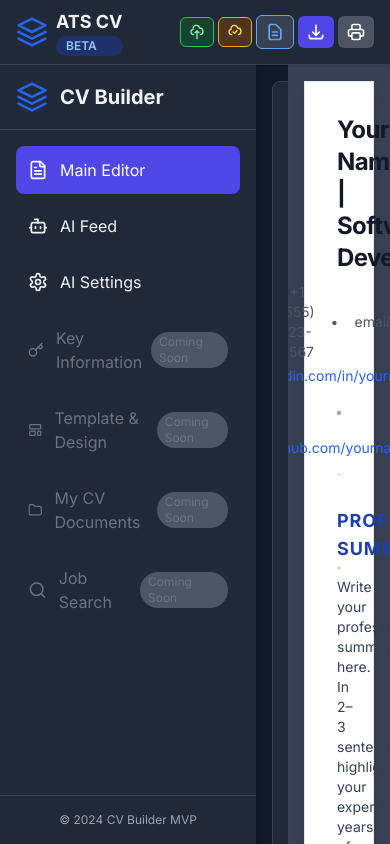
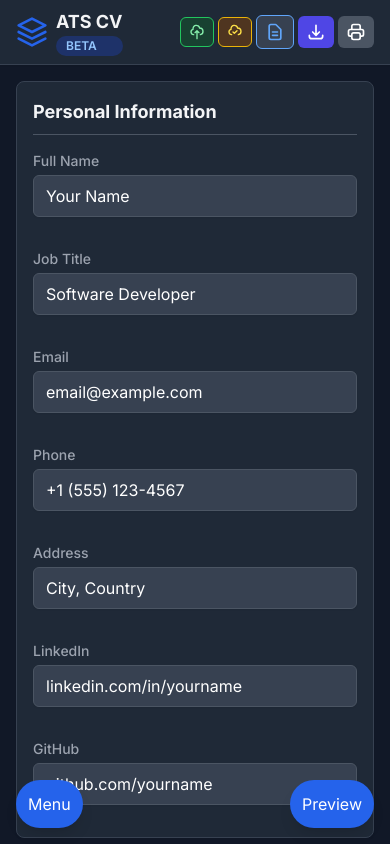
Before and after one commit to rvoidex7/ats-cv-Create, a React (Vite) app: page / in a window 390 px wide. Built offline with nearby package versions, Linux system fonts and the light colour scheme; what @react-pdf/renderer would draw is missing.

Commit message:
Mobile Responsive design patch-id 0.2.9

```diff
--- a/App.tsx
+++ b/App.tsx
@@ -16,6 +16,9 @@ const App: React.FC = () => {
   const { cvData, exportCvData, importCvData } = cvDataHook;
   const [isAtsModalOpen, setIsAtsModalOpen] = useState(false);
   const [activePage, setActivePage] = useState('editor');
+  const [isSidebarOpen, setIsSidebarOpen] = useState(false);
+  const [isPreviewOpen, setIsPreviewOpen] = useState(false);
+
 
   const handlePrint = () => {
     window.print();
@@ -115,18 +118,47 @@ const App: React.FC = () => {
         </header>
 
         <div className="flex-1 flex flex-row overflow-y-hidden">
+          {/* Mobile navigation buttons */}
+          <div className="md:hidden fixed bottom-4 left-4 z-40">
+            <button
+              onClick={() => setIsSidebarOpen(!isSidebarOpen)}
+              className="bg-blue-600 text-white p-3 rounded-full shadow-lg"
+            >
+              Menu
+            </button>
+          </div>
+          <div className="lg:hidden fixed bottom-4 right-4 z-40">
+            <button
+              onClick={() => setIsPreviewOpen(!isPreviewOpen)}
+              className="bg-blue-600 text-white p-3 rounded-full shadow-lg"
+            >
+              Preview
+            </button>
+          </div>
+
           {/* Sol Dikey Navigasyon Menüsü */}
-          <div className="flex-shrink-0 w-64 bg-white dark:bg-gray-800 shadow-md no-print z-20 overflow-y-auto">
+          <div className={`
+            ${isSidebarOpen ? 'block' : 'hidden'}
+            md:flex flex-shrink-0 w-64 bg-white dark:bg-gray-800 shadow-md no-print z-20 overflow-y-auto
+            fixed md:relative inset-y-0 left-0 transform ${isSidebarOpen ? 'translate-x-0' : '-translate-x-full'}
+            transition-transform duration-300 ease-in-out
+          `}>
             <AppSidebar activePage={activePage} setActivePage={setActivePage} />
           </div>
 
+
           {/* Orta Ana İçerik Alanı */}
-          <main className="flex-1 overflow-y-auto p-4 sm:p-6 lg:p-8">
+          <main className="flex-1 overflow-y-auto p-4 sm:p-6 lg:p-8 pb-20 md:pb-8">
             {renderPage()}
           </main>
 
           {/* Sağ CV Önizleme Sütunu */}
-          <div className="w-full lg:w-2/5 bg-gray-200 dark:bg-gray-700 p-4 overflow-y-auto no-print z-10">
+          <div className={`
+            ${isPreviewOpen ? 'block' : 'hidden'}
+            lg:block w-full lg:w-2/5 bg-gray-200 dark:bg-gray-700 p-4 overflow-y-auto no-print z-10
+            fixed lg:relative inset-y-0 right-0 transform ${isPreviewOpen ? 'translate-x-0' : 'translate-x-full'}
+            transition-transform duration-300 ease-in-out
+          `}>
             <CvPreview cvData={cvData} />
           </div>
         </div>
--- a/components/CvForm.tsx
+++ b/components/CvForm.tsx
@@ -13,8 +13,8 @@ interface CvFormProps {
 }
 
 const Section: React.FC<{ title: string; children: React.ReactNode }> = ({ title, children }) => (
-  <div className="bg-white dark:bg-gray-800 p-6 rounded-lg shadow-sm border border-gray-200 dark:border-gray-700 mb-6">
-    <h2 className="text-xl font-bold text-gray-800 dark:text-gray-100 mb-4 border-b dark:border-gray-600 pb-2">{title}</h2>
+  <div className="bg-white dark:bg-gray-800 p-4 sm:p-6 rounded-lg shadow-sm border border-gray-200 dark:border-gray-700 mb-6">
+    <h2 className="text-lg sm:text-xl font-bold text-gray-800 dark:text-gray-100 mb-4 border-b dark:border-gray-600 pb-2">{title}</h2>
     {children}
   </div>
 );
--- a/components/CvPreview.tsx
+++ b/components/CvPreview.tsx
@@ -24,7 +24,7 @@ const CvPreview: React.FC<CvPreviewProps> = ({ cvData }) => {
     const flush = () => {
       if (currentParagraph.length > 0) {
         elements.push(
-          <p key={`p-${elements.length}`} className="text-sm text-gray-700 mb-3">
+          <p key={`p-${elements.length}`} className="text-xs sm:text-sm text-gray-700 mb-2">
             {currentParagraph.join(' ')}
           </p>
         );
@@ -41,8 +41,8 @@ const CvPreview: React.FC<CvPreviewProps> = ({ cvData }) => {
 
         elements.push(
           <div key={`li-${elements.length}`} className="flex items-start mb-1">
-            <span className="text-blue-600 mr-2 mt-0.5 text-sm">•</span>
-            <span className="text-sm text-gray-700">{content}</span>
+            <span className="text-blue-600 mr-2 mt-0.5 text-xs sm:text-sm">•</span>
+            <span className="text-xs sm:text-sm text-gray-700">{content}</span>
           </div>
         );
       } else {
@@ -51,20 +51,20 @@ const CvPreview: React.FC<CvPreviewProps> = ({ cvData }) => {
     });
 
     flush();
-    return elements.length ? elements : <p className="text-sm text-gray-700">{text}</p>;
+    return elements.length ? elements : <p className="text-xs sm:text-sm text-gray-700">{text}</p>;
   };
 
   const projectHeader = (p: {title:string; context?:string; role:string}) =>
     `${p.title}${p.context ? ` (${p.context})` : ''} | ${p.role}`;
 
   return (
-    <div id="cv-preview" className="bg-white p-8 md:p-12 shadow-lg border border-gray-200 aspect-[210/297] w-full">
+    <div id="cv-preview" className="bg-white p-4 sm:p-6 md:p-8 lg:p-12 shadow-lg border border-gray-200 aspect-[210/297] w-full">
       <div className="cv-content">
-        <header className="text-center mb-8 border-b pb-4 border-gray-300">
-          <h1 className="text-2xl font-bold text-gray-900 tracking-tight">
+        <header className="text-center mb-6 md:mb-8 border-b pb-3 md:pb-4 border-gray-300">
+          <h1 className="text-xl sm:text-2xl font-bold text-gray-900 tracking-tight">
             {personalInfo.name} | {personalInfo.jobTitle}
           </h1>
-          <div className="flex justify-center items-center space-x-4 text-sm text-gray-600 mt-2">
+          <div className="flex flex-col sm:flex-row justify-center items-center space-y-1 sm:space-y-0 sm:space-x-4 text-xs sm:text-sm text-gray-600 mt-2">
             {personalInfo.address && <span>{personalInfo.address}</span>}
             {personalInfo.address && (personalInfo.phone || personalInfo.email) && <span>&bull;</span>}
             {personalInfo.phone && <span>{personalInfo.phone}</span>}
@@ -72,7 +72,7 @@ const CvPreview: React.FC<CvPreviewProps> = ({ cvData }) => {
             {personalInfo.email && <span>{personalInfo.email}</span>}
           </div>
 
-          <div className="flex justify-center items-center flex-wrap gap-4 text-sm text-blue-600 mt-1">
+          <div className="flex justify-center items-center flex-wrap gap-x-4 gap-y-1 text-xs sm:text-sm text-blue-600 mt-1">
             {personalInfo.linkedin && (
               <a href={toHref(personalInfo.linkedin)} target="_blank" rel="noopener noreferrer" className="hover:underline break-words">
                 {pretty(personalInfo.linkedin)}
@@ -88,60 +88,60 @@ const CvPreview: React.FC<CvPreviewProps> = ({ cvData }) => {
         </header>
 
         {/* Özet */}
-        <section className="mb-6">
-          <h2 className="text-lg font-bold text-blue-800 uppercase tracking-wider mb-2 border-b-2 border-blue-200 pb-1">Professional Summary</h2>
+        <section className="mb-4 md:mb-6">
+          <h2 className="text-base sm:text-lg font-bold text-blue-800 uppercase tracking-wider mb-2 border-b-2 border-blue-200 pb-1">Professional Summary</h2>
           <div className="summary-content">{formatSummary(summary)}</div>
         </section>
 
         {/* İş Deneyimi */}
-        <section className="mb-6">
-          <h2 className="text-lg font-bold text-blue-800 uppercase tracking-wider mb-2 border-b-2 border-blue-200 pb-1">Work Experience</h2>
+        <section className="mb-4 md:mb-6">
+          <h2 className="text-base sm:text-lg font-bold text-blue-800 uppercase tracking-wider mb-2 border-b-2 border-blue-200 pb-1">Work Experience</h2>
           {experience.map(exp => (
-            <div key={exp.id} className="mb-4">
+            <div key={exp.id} className="mb-3 md:mb-4">
               <div className="flex justify-between items-baseline">
-                <h3 className="text-md font-semibold text-gray-800">{exp.jobTitle}</h3>
-                <p className="text-sm font-medium text-gray-600">{exp.startDate} - {exp.endDate}</p>
+                <h3 className="text-sm sm:text-md font-semibold text-gray-800">{exp.jobTitle}</h3>
+                <p className="text-xs sm:text-sm font-medium text-gray-600 text-right">{exp.startDate} - {exp.endDate}</p>
               </div>
-              <p className="text-md font-medium text-gray-600 italic">{exp.company}</p>
-              <div className="mt-1">{formatSummary(exp.description)}</div>
+              <p className="text-sm sm:text-md font-medium text-gray-600 italic">{exp.company}</p>
+              <div className="mt-1 text-xs sm:text-sm">{formatSummary(exp.description)}</div>
             </div>
           ))}
         </section>
 
         {/* Projects */}
         {projects.length > 0 && (
-          <section className="mb-6">
-            <h2 className="text-lg font-bold text-blue-800 uppercase tracking-wider mb-2 border-b-2 border-blue-200 pb-1">Projects</h2>
+          <section className="mb-4 md:mb-6">
+            <h2 className="text-base sm:text-lg font-bold text-blue-800 uppercase tracking-wider mb-2 border-b-2 border-blue-200 pb-1">Projects</h2>
             {projects.map(p => (
-              <div key={p.id} className="mb-4">
-                <h3 className="text-md font-semibold text-blue-800">{projectHeader(p)}</h3>
-                <div className="mt-1">{formatSummary(p.description)}</div>
+              <div key={p.id} className="mb-3 md:mb-4">
+                <h3 className="text-sm sm:text-md font-semibold text-blue-800">{projectHeader(p)}</h3>
+                <div className="mt-1 text-xs sm:text-sm">{formatSummary(p.description)}</div>
               </div>
             ))}
           </section>
         )}
 
         {/* Eğitim */}
-        <section className="mb-6">
-          <h2 className="text-lg font-bold text-blue-800 uppercase tracking-wider mb-2 border-b-2 border-blue-200 pb-1">Education</h2>
+        <section className="mb-4 md:mb-6">
+          <h2 className="text-base sm:text-lg font-bold text-blue-800 uppercase tracking-wider mb-2 border-b-2 border-blue-200 pb-1">Education</h2>
           {education.map(edu => (
-            <div key={edu.id} className="mb-3">
+            <div key={edu.id} className="mb-2 md:mb-3">
               <div className="flex justify-between items-baseline">
-                <h3 className="text-md font-semibold text-gray-800">{edu.school}</h3>
-                <p className="text-sm font-medium text-gray-600">{edu.startDate} - {edu.endDate}</p>
+                <h3 className="text-sm sm:text-md font-semibold text-gray-800">{edu.school}</h3>
+                <p className="text-xs sm:text-sm font-medium text-gray-600 text-right">{edu.startDate} - {edu.endDate}</p>
               </div>
-              <p className="text-md font-medium text-gray-600 italic">{edu.degree}</p>
+              <p className="text-sm sm:text-md font-medium text-gray-600 italic">{edu.degree}</p>
             </div>
           ))}
         </section>
 
         {/* Yetenekler */}
         <section>
-          <h2 className="text-lg font-bold text-blue-800 uppercase tracking-wider mb-2 border-b-2 border-blue-200 pb-1">Technical Skills</h2>
-          <div className="flex flex-wrap">
+          <h2 className="text-base sm:text-lg font-bold text-blue-800 uppercase tracking-wider mb-2 border-b-2 border-blue-200 pb-1">Technical Skills</h2>
+          <div className="flex flex-wrap gap-x-2 gap-y-1">
             {skills.map((skill, i) => (
-              <span key={skill.id} className="text-sm text-gray-700">
-                {skill.name}{i < skills.length - 1 && ', \u00A0'}
+              <span key={skill.id} className="text-xs sm:text-sm text-gray-700">
+                {skill.name}{i < skills.length - 1 && ','}
               </span>
             ))}
           </div>
```
